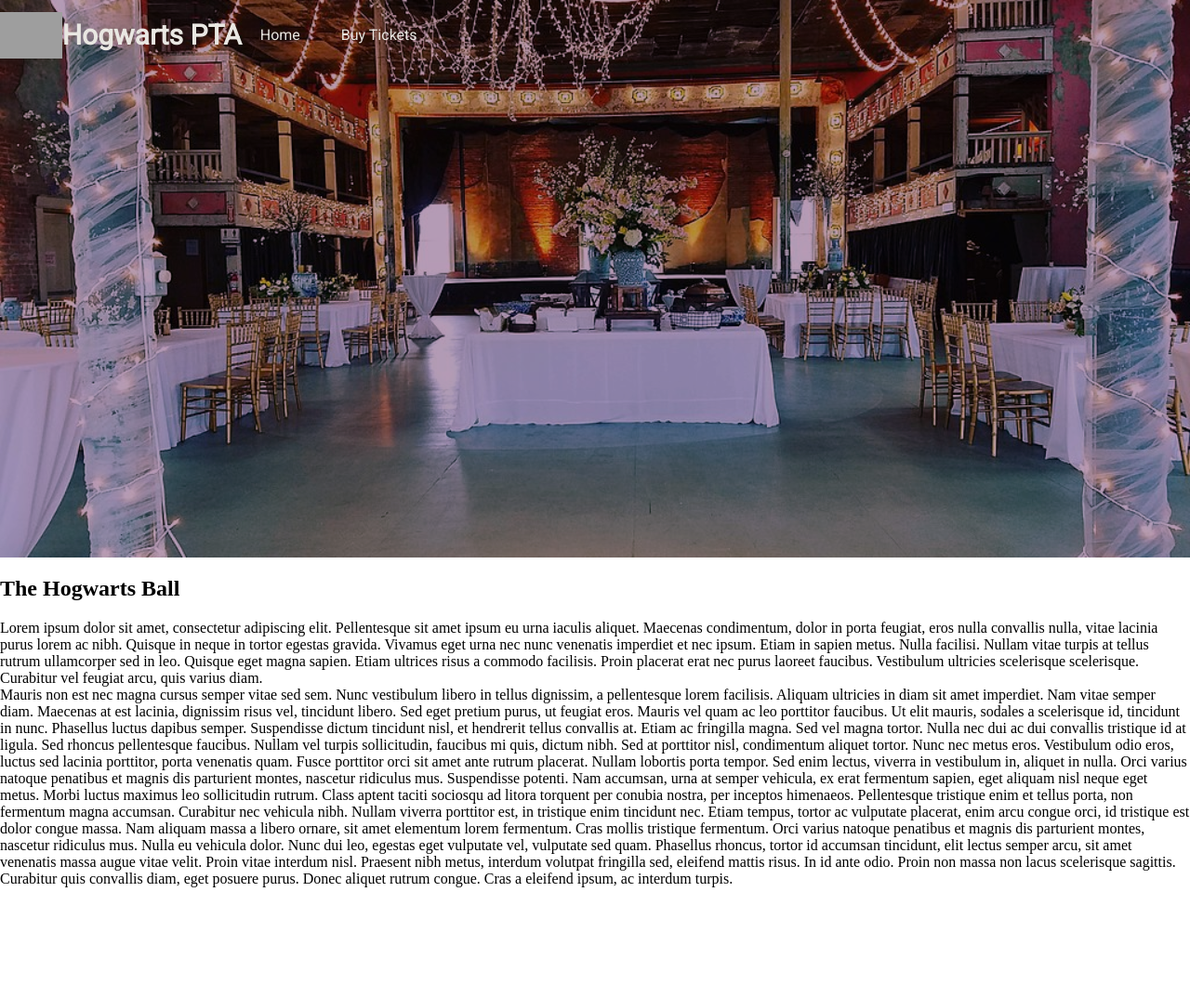
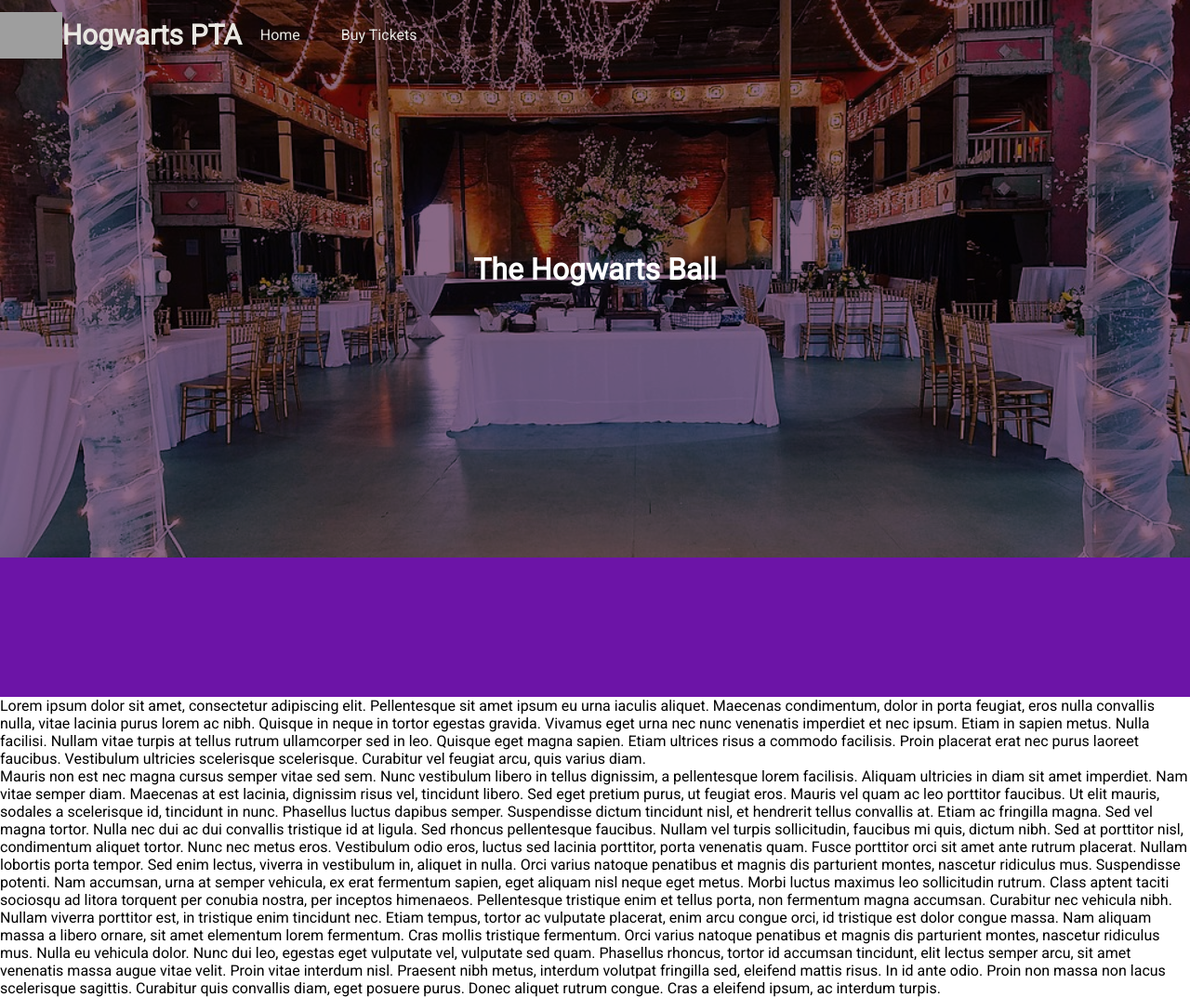
Before and after one commit to stevenlittl/HogwartsBall, a PHP site: page / in a window 1280 px wide. Shown: the whole page at 93% size. Before the commit the page ends 955 px from the top, so only its background shows below. Run offline with PHP 8.4, Linux system fonts and the light colour scheme; a stand-in replaces the project's code that opens the database connection; grey boxes are pictures that could not be loaded.

Commit message:
Landing Page Initial View Styling Complete

```diff
--- a/CSS/main.css
+++ b/CSS/main.css
@@ -1,19 +1,30 @@
 body{
     padding: 0;
     margin: 0;
+    font-family: roboto;
 }
 
 .main-photo {
     width: 100%;
     background-image: url("../Assets/img/banquet_hall.jpg");
-    background-position: 16%;
-    background-color: rgba(88, 5, 70, 0.4);
+    background-position: 10%;
+    background-color: rgba(66, 4, 53, 0.6);
     background-blend-mode: multiply;
     background-size: cover;
     height: 600px;
+    max-height: 600px;
 }
 
-.main-text {
+.main-title {
     position: absolute;
-    top: 290px;
+    top: 250px;
+    width: 100%;
+    display: flex;
+    justify-content: center;
+    color: white;
 }
+
+.gap {
+    background-color: rgb(108, 20, 167);
+    height: 150px
+}
--- a/index.php
+++ b/index.php
@@ -17,10 +17,12 @@
             <div class="main-photo">
 
             </div>
+            <div class="main-title">
+                <h1> The Hogwarts Ball</h1>
+            </div>
+            <div class="gap">
+            </div>
             <div class="grid">
-                <div class="header">
-                    <h2>The Hogwarts Ball</h2>
-                </div>
                 <div class="sidebar">
                     Lorem ipsum dolor sit amet, consectetur adipiscing elit. Pellentesque sit amet ipsum eu urna iaculis aliquet. Maecenas condimentum, dolor in porta feugiat, eros nulla convallis nulla, vitae lacinia purus lorem ac nibh. Quisque in neque in tortor egestas gravida. Vivamus eget urna nec nunc venenatis imperdiet et nec ipsum. Etiam in sapien metus. Nulla facilisi. Nullam vitae turpis at tellus rutrum ullamcorper sed in leo. Quisque eget magna sapien. Etiam ultrices risus a commodo facilisis. Proin placerat erat nec purus laoreet faucibus. Vestibulum ultricies scelerisque scelerisque. Curabitur vel feugiat arcu, quis varius diam.
                 </div>
```
Also changed, not shown: 2 other files.
